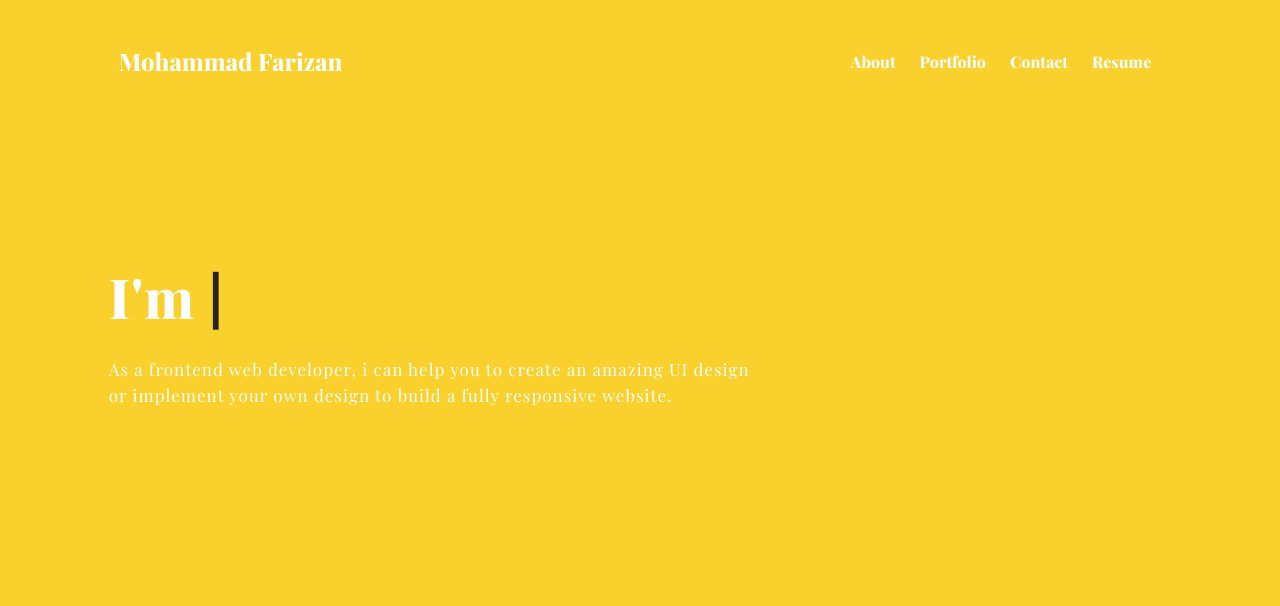
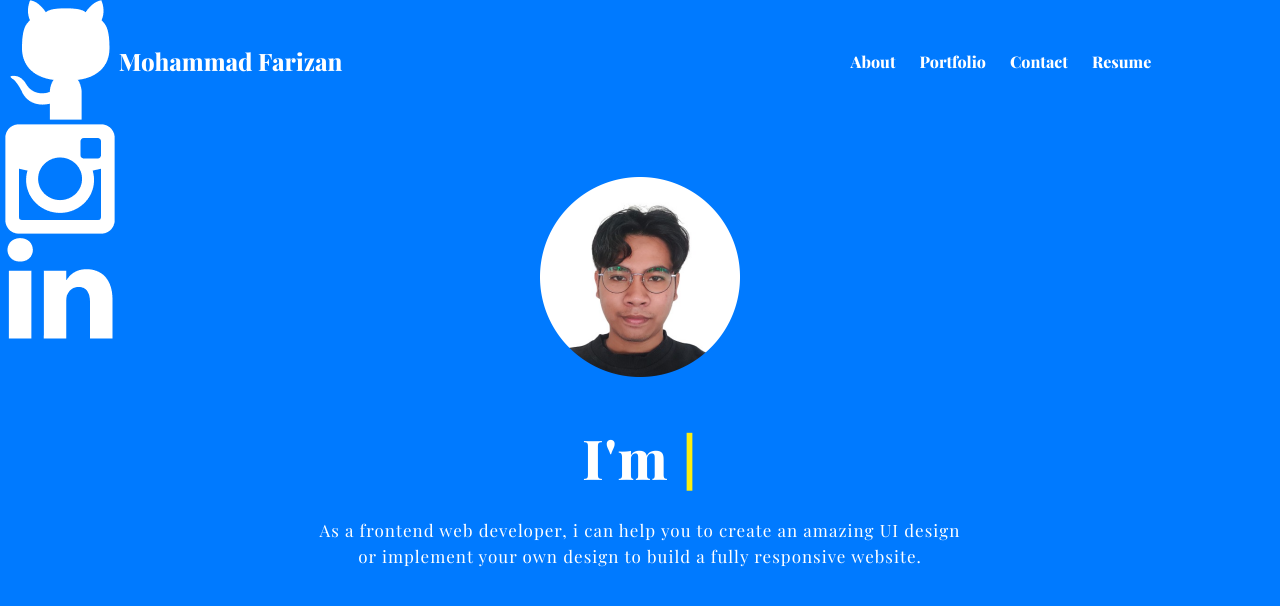
Before and after one commit to mohammadfarizan/mohammadfarizan.com, a plain HTML site: page index.html in a window 1280 px wide. Drawn offline with nearby package versions, Linux system fonts and the light colour scheme.

Commit message:
add profile picture and media social sidebar

```diff
--- a/index.css
+++ b/index.css
@@ -25,21 +25,34 @@ nav ul li a {
   font-weight: bold;
 }
 nav ul li a:hover {
-  color: #282120;
+  color: black;
 }
 span {
-  color: #282120;
+  color: #fbee0f;
 }
 .header {
   width: 100%;
   height: 100vh;
-  background: #fad02c;
+  background: #007aff;
   color: white;
   padding: 0 8.5%;
   position: relative;
 }
+.profile-picture {
+  display: block;
+  margin-right: auto;
+  margin-left: auto;
+  margin-top: 100px;
+  width: 200px;
+  height: 200px;
+}
+.profile-picture img {
+  max-width: 100%;
+  max-height: 100%;
+}
 .text-box {
-  margin-top: 15%;
+  text-align: center;
+  margin-top: 20px;
   font-size: 17px;
   letter-spacing: 1px;
   line-height: 26px;
@@ -48,3 +61,11 @@ span {
   font-size: 55px;
   line-height: 120px;
 }
+.sidebar {
+  position: absolute;
+  bottom: 0;
+  left: 0;
+  width: 120px;
+  height: 100vh;
+  text-align: center;
+}
--- a/index.html
+++ b/index.html
@@ -28,6 +28,9 @@
           </ul>
         </div>
       </nav>
+      <div class="profile-picture">
+        <img src="/assets/profile-picture.png" alt="Profile picture" />
+      </div>
       <div class="text-box">
         <h1>I'm <span class="auto-input"></span></h1>
         <p>
@@ -35,6 +38,19 @@
           design <br />or implement your own design to build a fully responsive
           website.
         </p>
+      </div>
+      <div class="sidebar">
+        <div class="social-media">
+          <a href="https://github.com/mohammadfarizan"
+            ><img src="/assets/github-logo.png"
+          /></a>
+          <a href="https://instagram.com/_farizan_"
+            ><img src="/assets/instagram-logo.png"
+          /></a>
+          <a href="www.linkedin.com/in/mohammad-farizan-008350214"
+            ><img src="/assets/linkedin-logo.png"
+          /></a>
+        </div>
       </div>
     </div>
     <script src="https://cdn.jsdelivr.net/npm/typed.js@2.0.12"></script>
```
Also changed, not shown: assets/github-logo.png (added), assets/instagram-logo.png (added), assets/linkedin-logo.png (added), assets/profile-picture.png (added).
